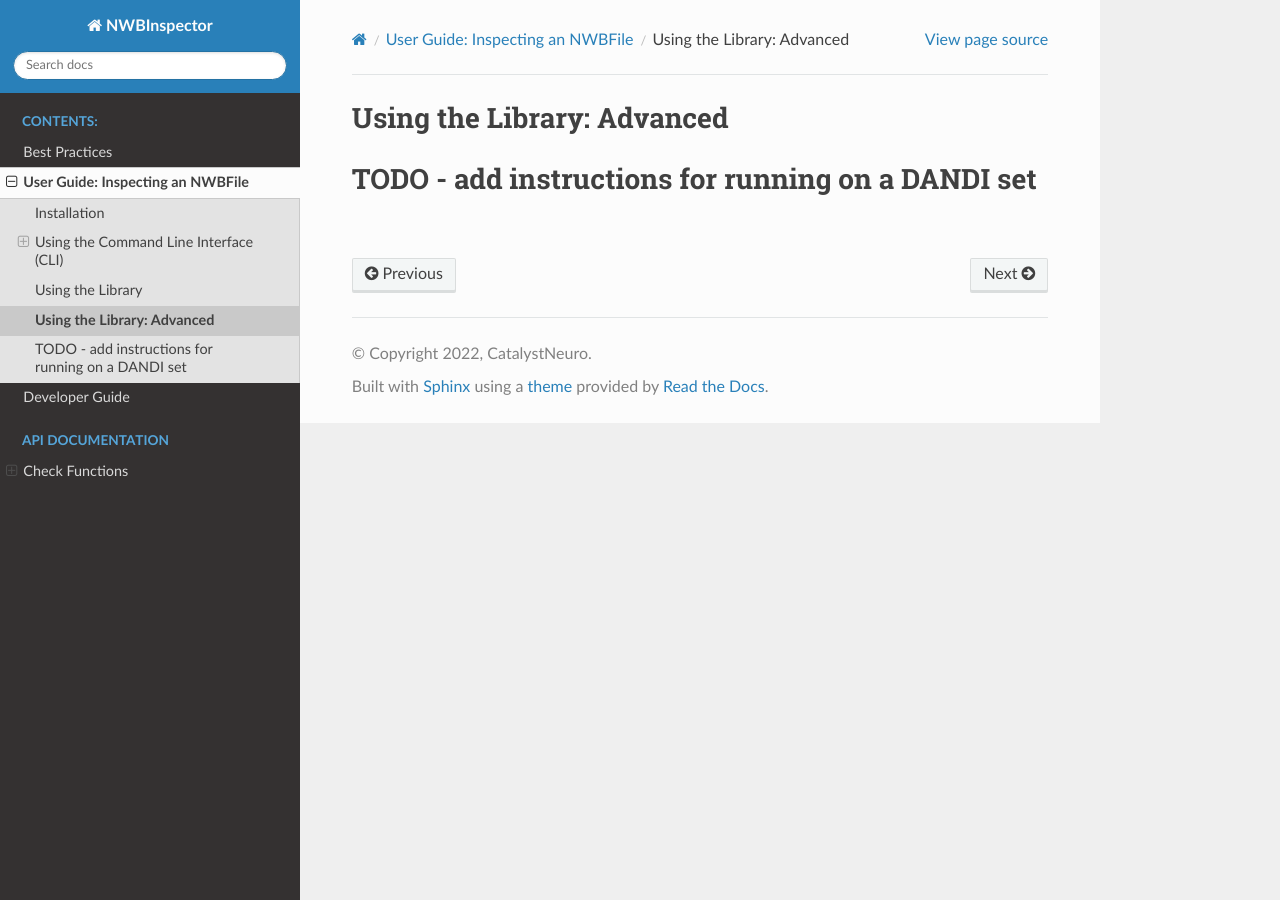
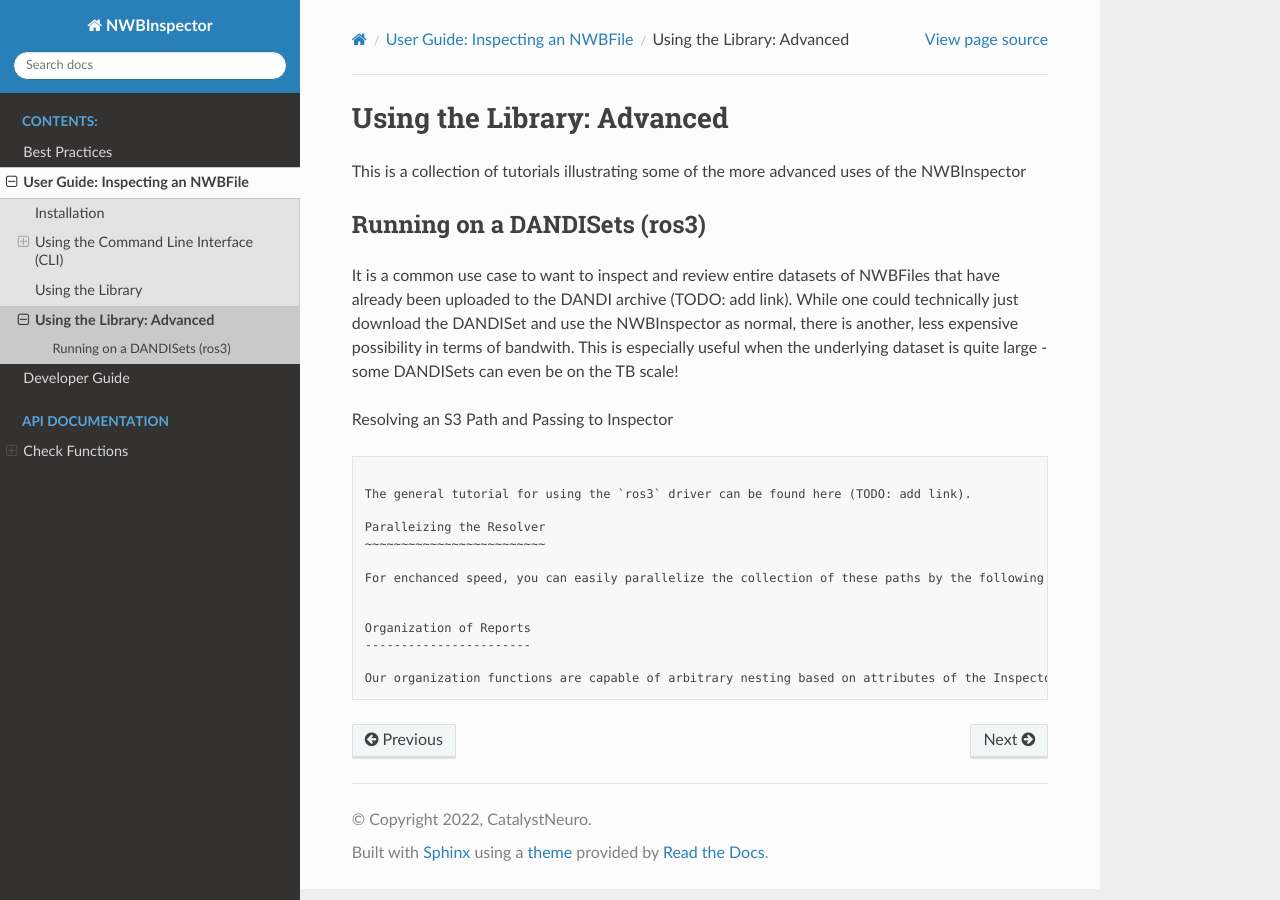
Before and after one commit to NeurodataWithoutBorders/nwbinspector, a Sphinx documentation site: the page built from docs/advanced_usage.md, in a window 1280 px wide. Built offline with Sphinx 7.4.7 and the Read the Docs theme 2.0.0, drawn with Linux system fonts in a browser that asks for light colours.

Commit message:
Update advanced_usage.md

```diff
--- a/docs/advanced_usage.md
+++ b/docs/advanced_usage.md
@@ -1,4 +1,29 @@
 Using the Library: Advanced
 ===========================
 
-# TODO - add instructions for running on a DANDI set
+This is a collection of tutorials illustrating some of the more advanced uses of the NWBInspector
+
+
+Running on a DANDISets (ros3)
+-----------------------------
+
+It is a common use case to want to inspect and review entire datasets of NWBFiles that have already been
+uploaded to the DANDI archive (TODO: add link). While one could technically just download the DANDISet and
+use the NWBInspector as normal, there is another, less expensive possibility in terms of bandwith. This is especially
+useful when the underlying dataset is quite large - some DANDISets can even be on the TB scale!
+
+Resolving an S3 Path and Passing to Inspector
+~~~~~~~~~~~~~~~~~~~~~~~~~~~~~~~~~~~~~~~~~~~~~
+
+The general tutorial for using the `ros3` driver can be found here (TODO: add link).
+
+Paralleizing the Resolver
+~~~~~~~~~~~~~~~~~~~~~~~~~
+
+For enchanced speed, you can easily parallelize the collection of these paths by the following method.
+
+
+Organization of Reports
+-----------------------
+
+Our organization functions are capable of arbitrary nesting based on attributes of the InspectorMessage class...
```
